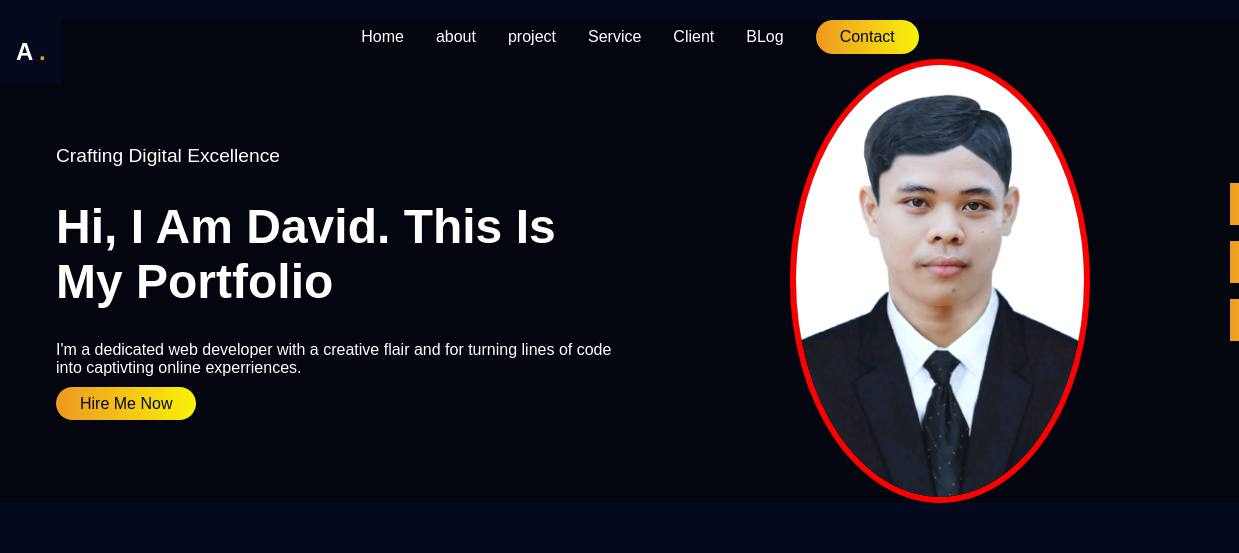
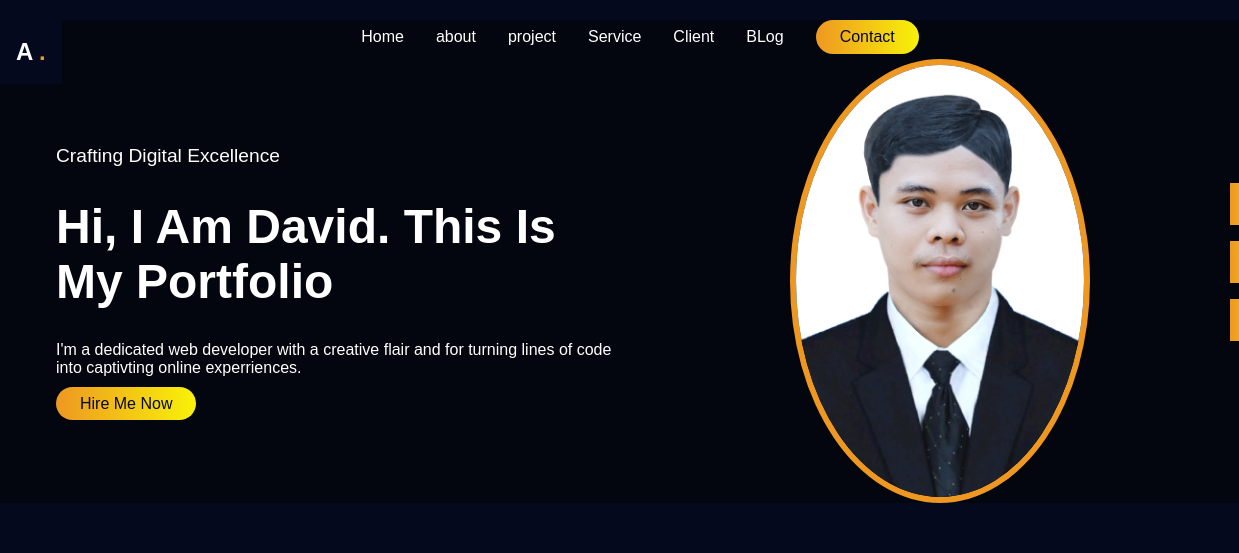
Before and after one commit to vuthDavid/portfolio.github.io, a plain HTML site: page index.html in a window 1280 px wide. Shown: the top 553 px of the page, 0-1239 px from the left. Drawn offline with nearby package versions, Linux system fonts and the light colour scheme.

Commit message:
Update style.css

```diff
--- a/style.css
+++ b/style.css
@@ -184,7 +184,7 @@ nav{
     margin: auto;
     margin-top: 5px;
     border-radius: 50%;
-    border: solid 6px red ;
+    border: solid 6px #ee9821 ;
 
 }
 .header_container h4{
```
